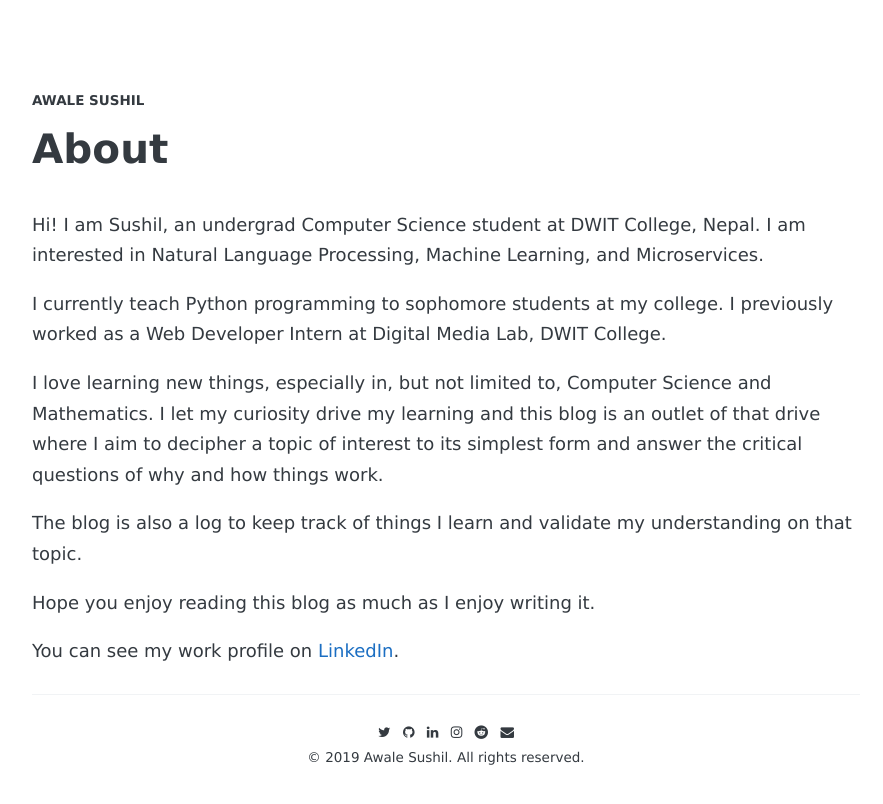
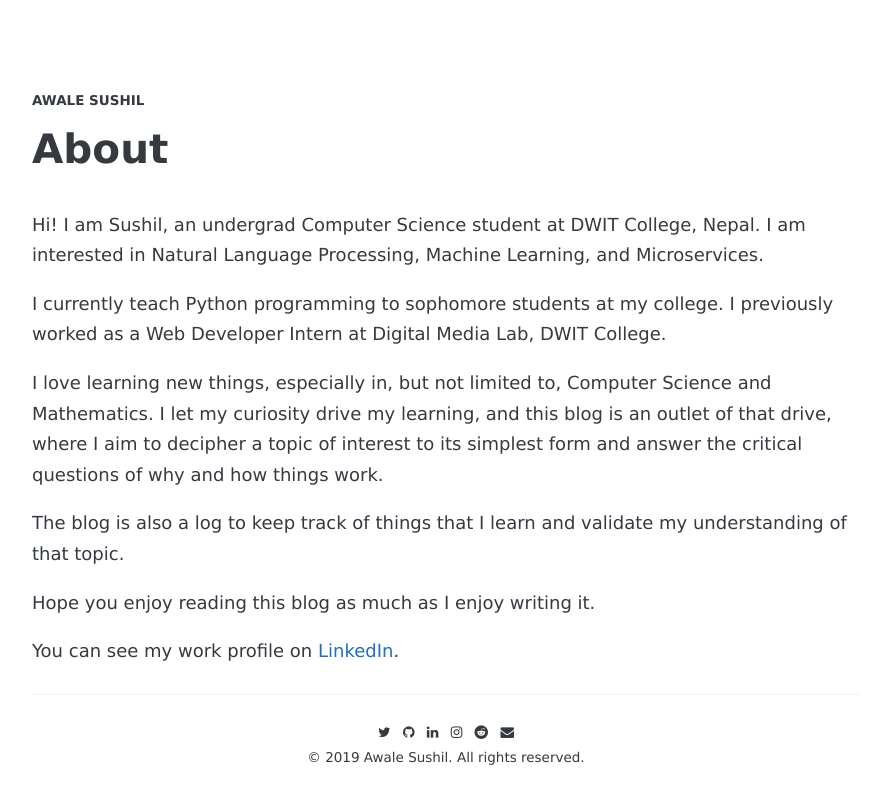
Before and after one commit to awalesushil/blog, a Jekyll site: the page built from about.md, in a window 1280 px wide. Shown: the top 804 px of the page, without its empty margins (194-1077 px from the left). Built offline with Jekyll 4.4.1, drawn with Linux system fonts in a browser that asks for light colours; some web fonts are replaced.

Commit message:
Revised about page

```diff
--- a/about.md
+++ b/about.md
@@ -7,9 +7,9 @@ Hi! I am Sushil, an undergrad Computer Science student at DWIT College, Nepal. I
 
 I currently teach Python programming to sophomore students at my college. I previously worked as a Web Developer Intern at Digital Media Lab, DWIT College.
 
-I love learning new things, especially in, but not limited to, Computer Science and Mathematics. I let my curiosity drive my learning and this blog is an outlet of that drive where I aim to decipher a topic of interest to its simplest form and answer the critical questions of why and how things work.
+I love learning new things, especially in, but not limited to, Computer Science and Mathematics. I let my curiosity drive my learning, and this blog is an outlet of that drive, where I aim to decipher a topic of interest to its simplest form and answer the critical questions of why and how things work.
 
-The blog is also a log to keep track of things I learn and validate my understanding on that topic.
+The blog is also a log to keep track of things that I learn and validate my understanding of that topic.
 
 Hope you enjoy reading this blog as much as I enjoy writing it.
 
```
